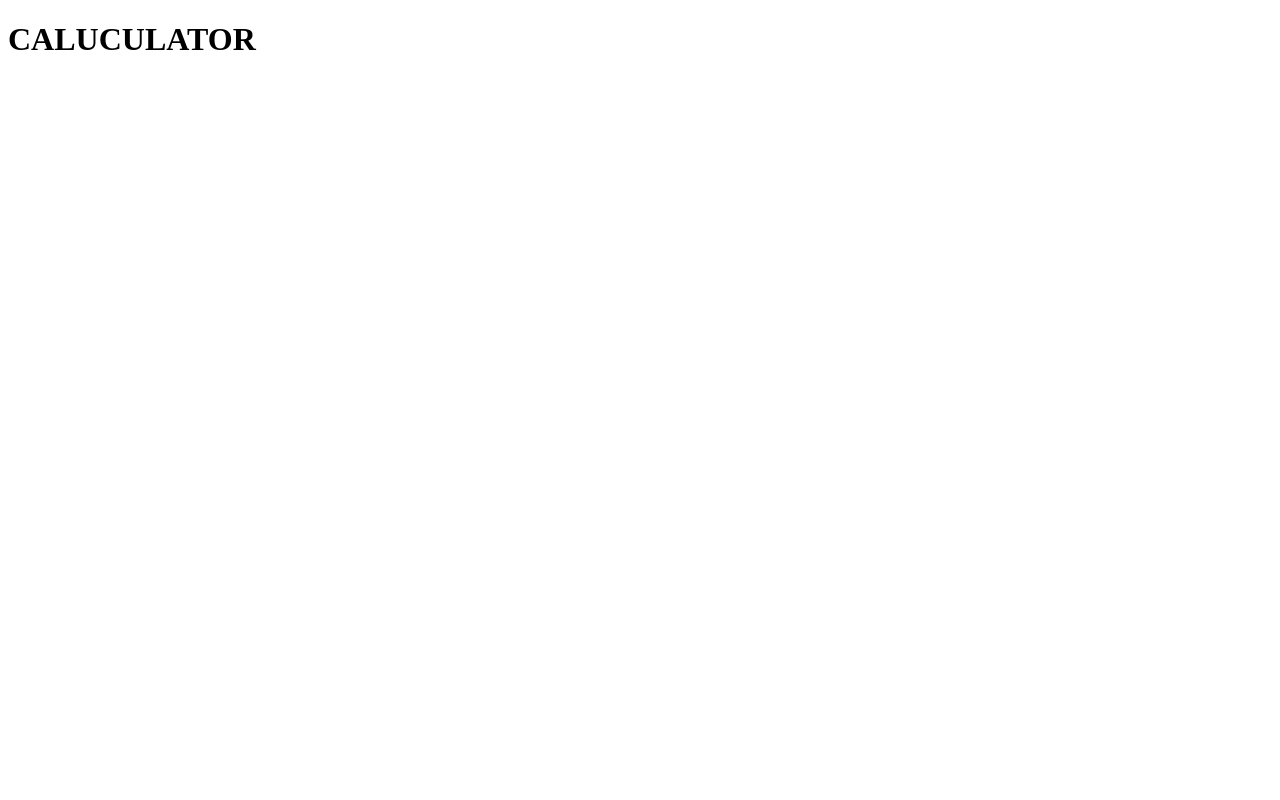
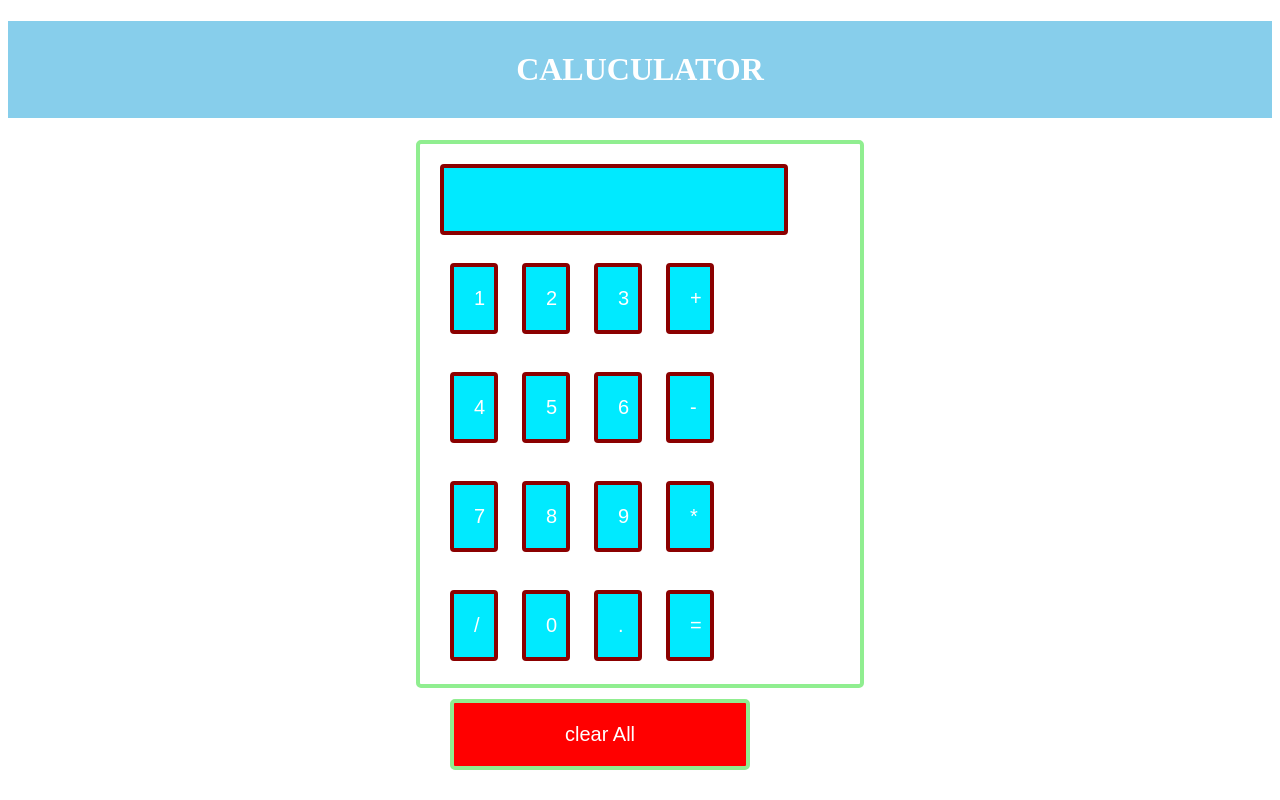
Before and after one commit to Ankisetti/html, a plain HTML site: page JAVA SCRIPT/calculator.html in a window 1280 px wide. Drawn offline with Linux system fonts and the light colour scheme.

Commit message:
modifying the colours

```diff
--- a/JAVA SCRIPT/calculator.html
+++ b/JAVA SCRIPT/calculator.html
@@ -4,9 +4,81 @@
     <meta charset="UTF-8">
     <meta name="viewport" content="width=device-width, initial-scale=1.0">
     <title>Document</title>
+    <style>
+        h1{
+            text-align: center;
+            padding: 30px;
+            background-color: skyblue;
+            color: white;
+        }
+        #clear{
+            width: 300px;
+            border: 4px solid lightgreen;
+            border-radius: 5px;
+            padding: 20px;
+            background-color: red;
+        }
+        .formstyle{
+            width: 400px;
+            height: 500px;
+            margin: auto;
+            border:  4px solid lightgreen;
+            border-radius: 5px;
+            padding: 20px;
+         }
+         input{
+            width: 20px;
+            background-color: rgb(0, 234, 255);
+            color: white;
+            border: 4px solid darkred;
+            border-radius: 4px;
+            padding: 20px;
+            margin: 10px;
+            font-size: 20px;
+         }
+         #calc{
+            width: 300px;
+            border: 4px solid dark;
+            border-radius: 4px;
+            padding: 20px;
+            margin: auto;
+         }
+    </style>
 </head>
 <body>
     <h1>CALUCULATOR</h1>
-    <div></div>
+    <div class="formstyle">
+        <form name="form1">
+            <input id="calc" type="text" name="answer"><br><br>
+            <input type="button" value="1" onclick="form1.answer.value+='1'">
+            <input type="button" value="2" onclick="form1.answer.value+='2'">
+            <input type="button" value="3" onclick="form1.answer.value+='3'">
+            <input type="button" value="+" onclick="form1.answer.value+='+'">
+            <br><br>
+            <input type="button" value="4" onclick="form1.answer.value+='4'">
+            <input type="button" value="5" onclick="form1.answer.value+='5'">
+            <input type="button" value="6" onclick="form1.answer.value+='6'">
+            <input type="button" value="-" onclick="form1.answer.value+='-'">
+            <br><br>
+            <input type="button" value="7" onclick="form1.answer.value+='7'">
+            <input type="button" value="8" onclick="form1.answer.value+='8'">
+            <input type="button" value="9" onclick="form1.answer.value+='9'">
+            <input type="button" value="*" onclick="form1.answer.value+='*'">
+            <br><br>
+
+            <input type="button" value="/" onclick="form1.answer.value+='/'">
+            <input type="button" value="0" onclick="form1.answer.value+='0'">
+
+            <input type="button" value="." onclick="form1.answer.value+='.'">
+            <input type="button" value="=" onclick="form1.answer.value=eval(form1.answer.value)">
+            <br><br>
+
+            <input type="button" value="clear All" onclick="form1.answer.value=''" id="clear">
+            <br>
+
+        </form>
+    </div>
+
+
 </body>
 </html>
```
Also changed, not shown: JAVA SCRIPT/localstorageform.html (+3 -2 lines).
